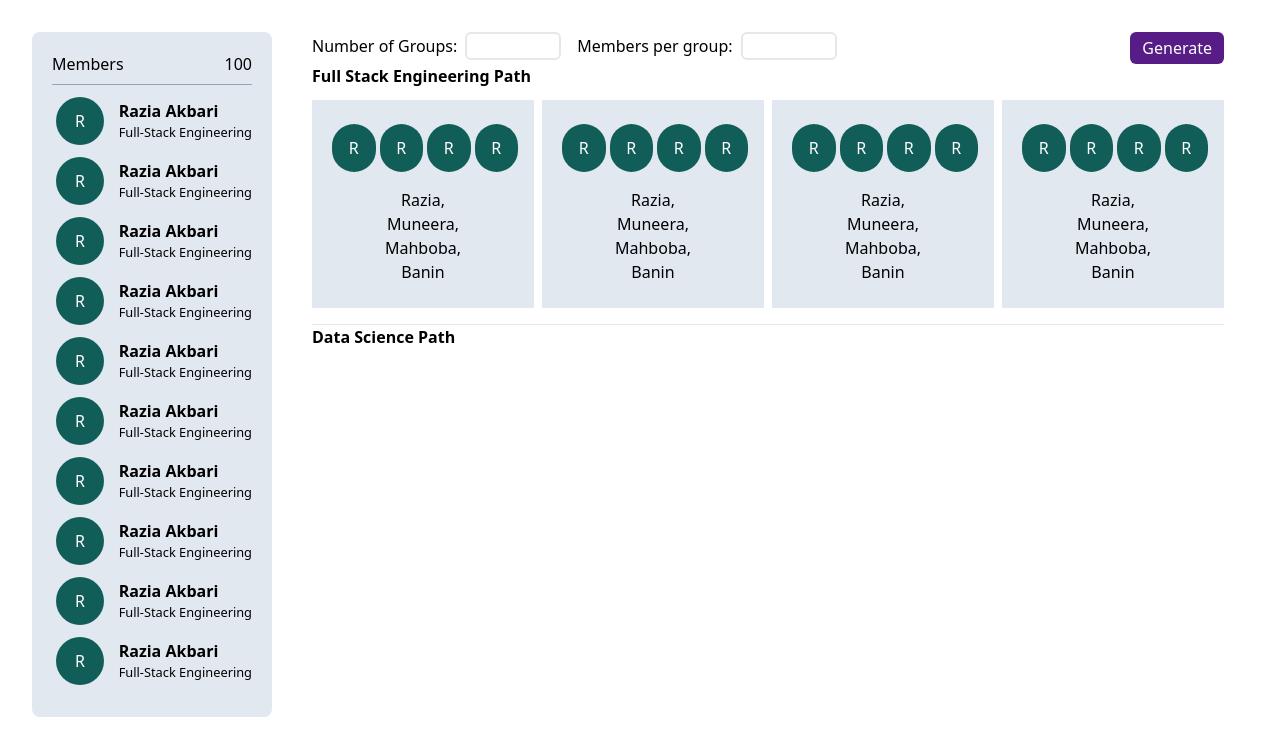
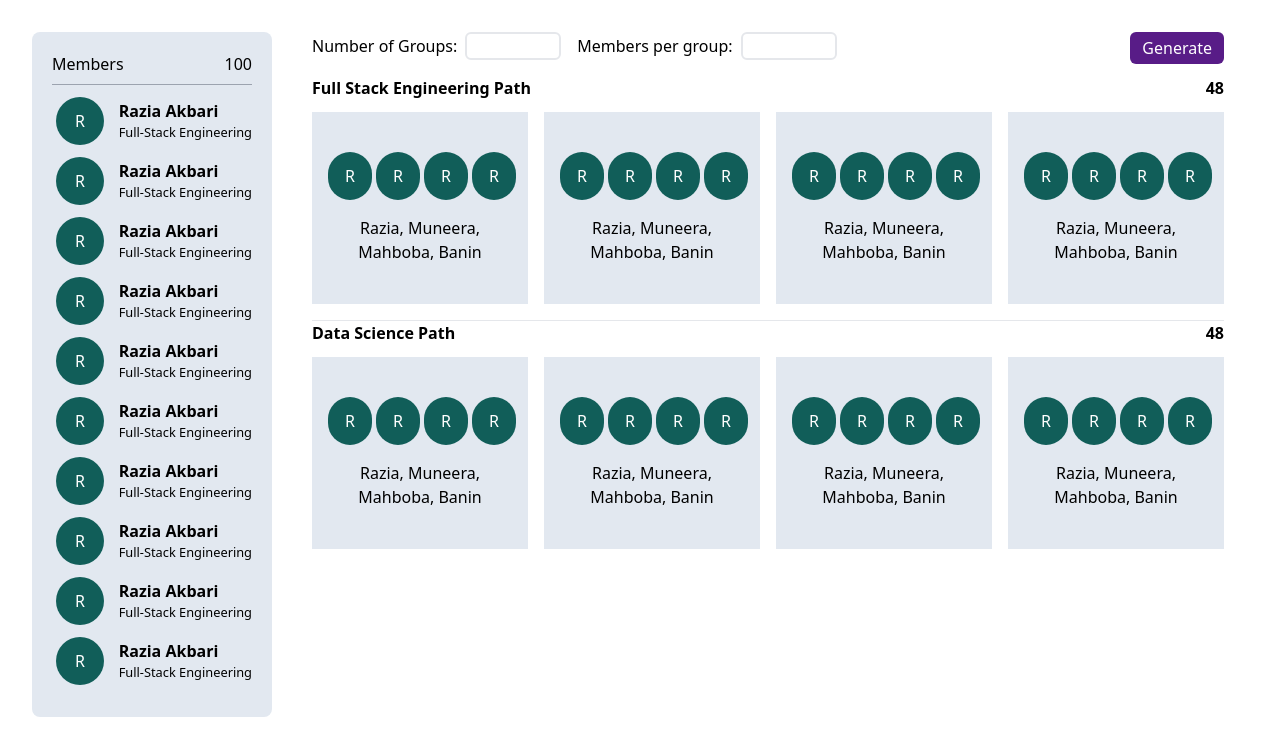
Before and after one commit to akbarirazia/Group-Study, a React (Vite) app: page / in a window 1280 px wide. Shown: the top 756 px of the page. Built offline with nearby package versions, Linux system fonts and the light colour scheme.

Commit message:
design almost finalized"

```diff
--- a/src/components/DataScience.jsx
+++ b/src/components/DataScience.jsx
@@ -1,11 +1,19 @@
 import React from "react"
+import SingleGroup from "./SingleGroup"
 
 function DataScience() {
   return (
     <div>
-      <p>
-        <strong>Data Science Path</strong>
+      <p className="mb-3 flex justify-between">
+        <strong className="block">Data Science Path</strong>
+        <strong className="block">48</strong>
       </p>
+      <div className="groups grid grid-cols-4 gap-4 flex-wrap">
+        <SingleGroup />
+        <SingleGroup />
+        <SingleGroup />
+        <SingleGroup />
+      </div>
     </div>
   )
 }
--- a/src/components/FullStack.jsx
+++ b/src/components/FullStack.jsx
@@ -4,10 +4,11 @@ import SingleGroup from "./SingleGroup"
 function FullStack() {
   return (
     <div>
-      <p className="mb-3">
-        <strong>Full Stack Engineering Path</strong>
+      <p className="my-3 flex justify-between">
+        <strong className="block">Full Stack Engineering Path</strong>
+        <strong className="block">48</strong>
       </p>
-      <div className="groups grid grid-cols-4 gap-2 flex-wrap">
+      <div className="groups grid grid-cols-4 gap-4 flex-wrap">
         <SingleGroup />
         <SingleGroup />
         <SingleGroup />
--- a/src/components/SingleGroup.jsx
+++ b/src/components/SingleGroup.jsx
@@ -3,14 +3,14 @@ import Avatar from "./Avatar"
 
 function SingleGroup() {
   return (
-    <div className=" px-4 py-6 bg-slate-200 flex flex-col gap-4 mb-4 ">
+    <div className=" px-3 py-10 bg-slate-200 flex flex-col gap-4 mb-4 ">
       <div className="flex justify-center ">
         <Avatar />
         <Avatar />
         <Avatar />
         <Avatar />
       </div>
-      <p className="text-center w-1/2 my-0 mx-auto">
+      <p className="text-center w-2/3 my-0 mx-auto">
         Razia, Muneera, Mahboba, Banin
       </p>
     </div>
```
